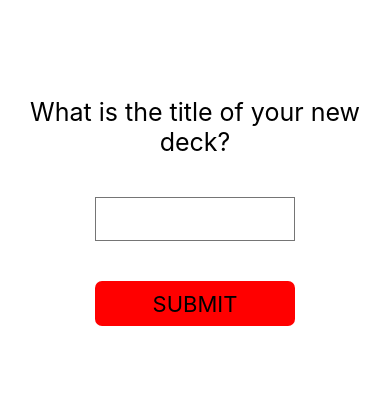
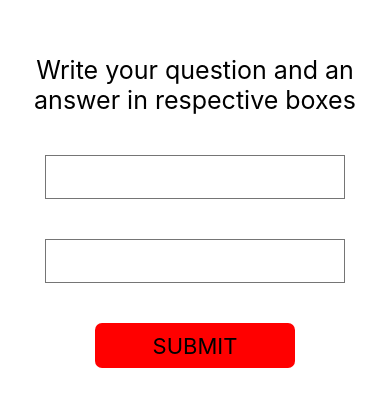
Before and after one commit to bkluczynski-zz/mobile_flashcards_react_native, a React Native app: screen / in a window 390 px wide. Shown: the part 211-618 px from the top of the page. Built offline with nearby package versions, Linux system fonts and the light colour scheme.

Commit message:
added AddCardView component to store a question and an answer in local state before dispatching to redux upon submit

```diff
--- a/App.js
+++ b/App.js
@@ -6,7 +6,7 @@ import { Provider } from 'react-redux'
 import reducer from './reducers'
 import { createLogger } from 'redux-logger'
 import {  setAsyncDatabase } from './utils/helpers'
-
+import AddCardView from './components/AddCardView'
 
 export default class App extends React.Component {
 
@@ -21,7 +21,7 @@ export default class App extends React.Component {
     return (
       <Provider store={store}>
         <View style={{flex:1}}>
-          <NewDeckView/>
+          <AddCardView/>
         </View>
       </Provider>
     );
--- /dev/null
+++ b/components/AddCardView.js
@@ -0,0 +1,62 @@
+import React, { Component } from 'react'
+import { View, TextInput, Text, TouchableOpacity, StyleSheet } from 'react-native'
+import SubmitButton from './SubmitButton'
+
+
+class AddCardView extends Component {
+
+  state = {
+    question: '',
+    answer: '',
+  }
+
+  submit = () => {
+    console.log("pressed!")
+  }
+
+  render(){
+
+    console.log("questions are,", this.state.question)
+    console.log("questions are,", this.state.answer)
+
+
+    return (
+      <View style={styles.container}>
+        <Text style={{fontSize: 25, padding:20, textAlign:'center'}}>
+         Write your question and an answer in respective boxes
+        </Text>
+        <TextInput
+          style={styles.input}
+          onChangeText={(question) => this.setState({question})}
+          >
+        </TextInput>
+        <TextInput
+          style={styles.input}
+          onChangeText={(answer) => this.setState({answer})}
+          >
+        </TextInput>
+        <SubmitButton onPress={this.submit}/>
+      </View>
+    )
+  }
+
+
+}
+
+const styles = StyleSheet.create({
+  container: {
+    flex: 1,
+    alignItems: 'center',
+    justifyContent: 'center',
+  },
+  input : {
+    width: 300,
+    height: 44,
+    padding: 8,
+    borderWidth: 1,
+    borderColor: '#757575',
+    margin:20
+  },
+})
+
+export default AddCardView;
--- a/components/NewDeckView.js
+++ b/components/NewDeckView.js
@@ -21,11 +21,14 @@ class NewDeckView extends Component {
 
   submit = () => {
     const { deckTitle } = this.state
-    const key = this.state.deckTitle
-    this.props.dispatch(addDeck(deckTitle))
+    const { dispatch } = this.props
 
+    //add title to decks in redux
+    dispatch(addDeck(deckTitle))
+    //save deck title in asyncStorage
     saveDeckTitle(deckTitle)
 
+    //clear the state of deckTitle after successful submition
     this.setState(() => ({
       deckTitle: ''
     }))
```
